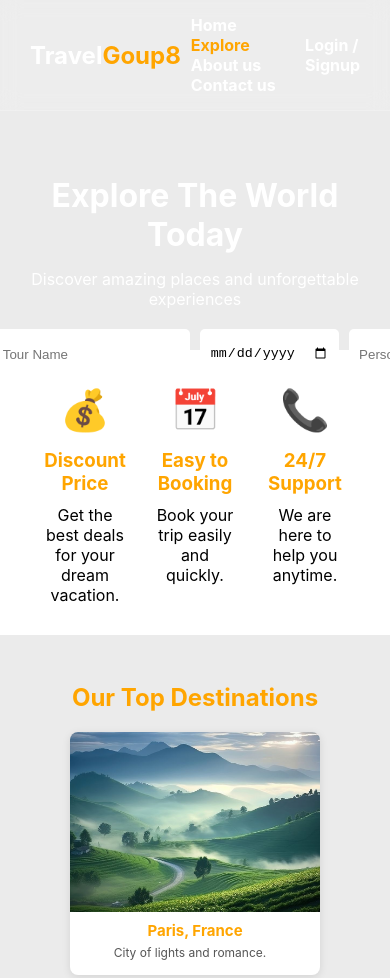
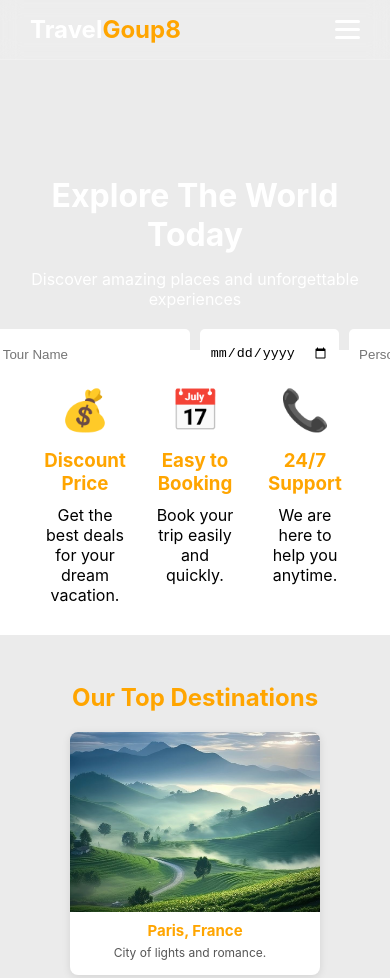
Before and after one commit to Srunoudomsambath/SETEC-FINAL, a plain HTML site: page explore.html in a window 390 px wide. Shown: the top 978 px of the page. Drawn offline with Linux system fonts and the light colour scheme.

Commit message:
Finalize: SETEC FINAL

```diff
--- a/css/contact.css
+++ b/css/contact.css
@@ -3,8 +3,7 @@
     padding: 0;
     box-sizing: border-box;
     font-family: Arial, sans-serif;
-}
-.header {
+}.header {
     position: fixed;
     top: 0;
     left: 0;
@@ -17,36 +16,78 @@
     justify-content: space-between;
     align-items: center;
     padding: 15px 30px;
-
     background: rgba(255, 255, 255, 0.1);
     backdrop-filter: blur(10px);
     -webkit-backdrop-filter: blur(10px);
     border-bottom: 1px solid rgba(255, 255, 255, 0.2);
     color: #0f264d;
 }
-
 .logo {
             font-size: 24px;
             font-weight: bold;
         }
 
 .logo span {
+    font-weight: bold;
     color: orange;
 }
 
+nav {
+    display: flex;
+    gap: 20px;
+    align-items: center;
+}
+
 nav a {
-            margin: 0 10px;
+    color: #0f264d;
     text-decoration: none;
-            color: #0f264d;
     font-weight: bold;
 }
 
-        .login {
-            cursor: pointer;
+.login-btn {
+    background-color: orange;
+    padding: 5px 10px;
+    border-radius: 5px;
 }
 
+/* Hamburger style */
+.hamburger {
+    display: none;
+    flex-direction: column;
+    cursor: pointer;
+    gap: 5px;
+}
 
+.hamburger span {
+    display: block;
+    width: 25px;
+    height: 3px;
+    background-color: white;
+    border-radius: 2px;
+}
 
+/* Mobile responsive */
+@media (max-width: 768px) {
+    nav {
+        position: absolute;
+        top: 60px;
+        right: 0;
+        background-color: rgba(10, 26, 31, 0.95);
+        flex-direction: column;
+        width: 200px;
+        display: none;
+        padding: 10px;
+        border-radius: 5px;
+    }
+
+    nav.show {
+        display: flex;
+    }
+
+    .hamburger {
+        display: flex;
+    }
+}
     body {
       background-color: #f9f9f9;
       color: #333;
--- a/css/blog.css
+++ b/css/index.css
@@ -3,6 +3,7 @@
     padding: 0;
     box-sizing: border-box;
 }
+
 .header {
     position: fixed;
     top: 0;
@@ -23,25 +24,71 @@
     border-bottom: 1px solid rgba(255, 255, 255, 0.2);
     color: white;
 }
-
 .logo {
             font-size: 24px;
             font-weight: bold;
         }
 
 .logo span {
+    font-weight: bold;
     color: orange;
 }
 
+nav {
+    display: flex;
+    gap: 20px;
+    align-items: center;
+}
+
 nav a {
-            margin: 0 10px;
+    color: white;
     text-decoration: none;
-            color: white;
     font-weight: bold;
 }
 
-        .login {
+.login-btn {
+    background-color: orange;
+    padding: 5px 10px;
+    border-radius: 5px;
+}
+
+/* Hamburger style */
+.hamburger {
+    display: none;
+    flex-direction: column;
     cursor: pointer;
+    gap: 5px;
+}
+
+.hamburger span {
+    display: block;
+    width: 25px;
+    height: 3px;
+    background-color: white;
+    border-radius: 2px;
+}
+
+/* Mobile responsive */
+@media (max-width: 768px) {
+    nav {
+        position: absolute;
+        top: 60px;
+        right: 0;
+        background-color: rgba(10, 26, 31, 0.95);
+        flex-direction: column;
+        width: 200px;
+        display: none;
+        padding: 10px;
+        border-radius: 5px;
+    }
+
+    nav.show {
+        display: flex;
+    }
+
+    .hamburger {
+        display: flex;
+    }
 }
 
 html, body {
--- a/css/style.css
+++ b/css/style.css
@@ -10,7 +10,6 @@
             padding: 0;
         }
         /* Header */
-
 
    .header {
     position: fixed;
@@ -37,20 +36,66 @@
             font-size: 24px;
             font-weight: bold;
         }
-
 .logo span {
+    font-weight: bold;
     color: orange;
 }
 
+nav {
+    display: flex;
+    gap: 20px;
+    align-items: center;
+}
+
 nav a {
-            margin: 0 10px;
+    color: white;
     text-decoration: none;
-            color: white;
     font-weight: bold;
 }
 
-        .login {
+.login-btn {
+    background-color: orange;
+    padding: 5px 10px;
+    border-radius: 5px;
+}
+
+/* Hamburger style */
+.hamburger {
+    display: none;
+    flex-direction: column;
     cursor: pointer;
+    gap: 5px;
+}
+
+.hamburger span {
+    display: block;
+    width: 25px;
+    height: 3px;
+    background-color: white;
+    border-radius: 2px;
+}
+
+/* Mobile responsive */
+@media (max-width: 768px) {
+    nav {
+        position: absolute;
+        top: 60px;
+        right: 0;
+        background-color: rgba(10, 26, 31, 0.95);
+        flex-direction: column;
+        width: 200px;
+        display: none;
+        padding: 10px;
+        border-radius: 5px;
+    }
+
+    nav.show {
+        display: flex;
+    }
+
+    .hamburger {
+        display: flex;
+    }
 }
 
         .hero {
--- a/explore.html
+++ b/explore.html
@@ -25,15 +25,21 @@
  <header class="header">
     <div class="nav-container">
         <div class="logo">Travel<span>Goup8</span></div>
-            <nav>
+
+        <nav id="nav-links">
             <a href="/index.html">Home</a>
-                <a href="/explore.html "  style="color: orange;">Explore</a>
-                <a href="/about.html">About us</a>
+            <a href="/explore.html" style="color: orange">Explore</a>
+            <a href="/about.html" >About us</a>
             <a href="/contact.html">Contact us</a>
+            <a href="/login.html" class="login-btn">Login / Signup</a>
         </nav>
-            <a href="/login.html" class="login-btn">
-            <div class="login" style="font-weight: bold;">Login / Signup</div>
-            </a>
+
+        <!-- Hamburger -->
+        <div class="hamburger" id="hamburger">
+            <span></span>
+            <span></span>
+            <span></span>
+        </div>
     </div>
 </header>
      <div class="hero">
--- a/js/script.js
+++ b/js/script.js
@@ -64,3 +64,10 @@
 document.querySelector(".login").addEventListener("click", function() {
     window.location.href = "/login.html";
 });
+
+  const hamburger = document.getElementById("hamburger");
+const navLinks = document.getElementById("nav-links");
+
+hamburger.addEventListener("click", () => {
+    navLinks.classList.toggle("show");
+});
```
Also changed, not shown: about.html (+11 -5 lines), contact.html (+13 -7 lines), index.html (+22 -9 lines). Lines whose indentation alone changed are shown as unchanged.
